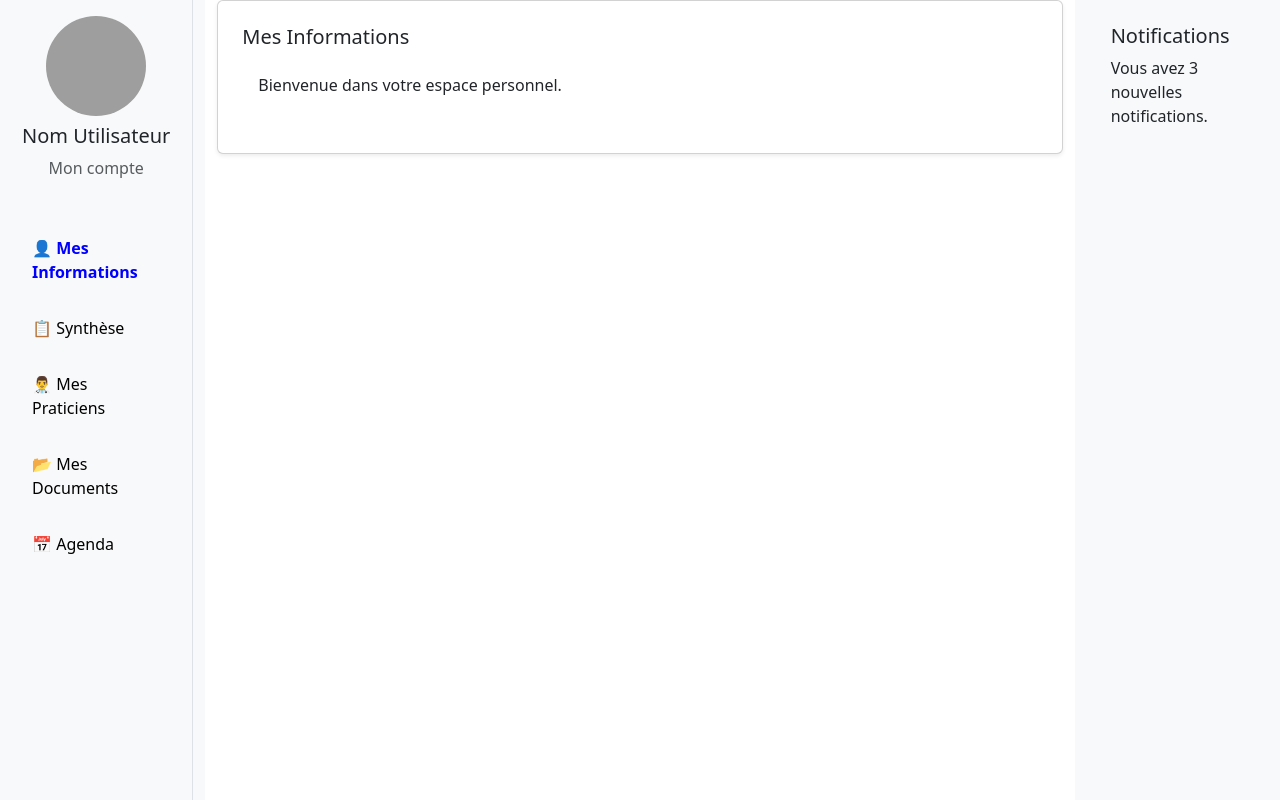
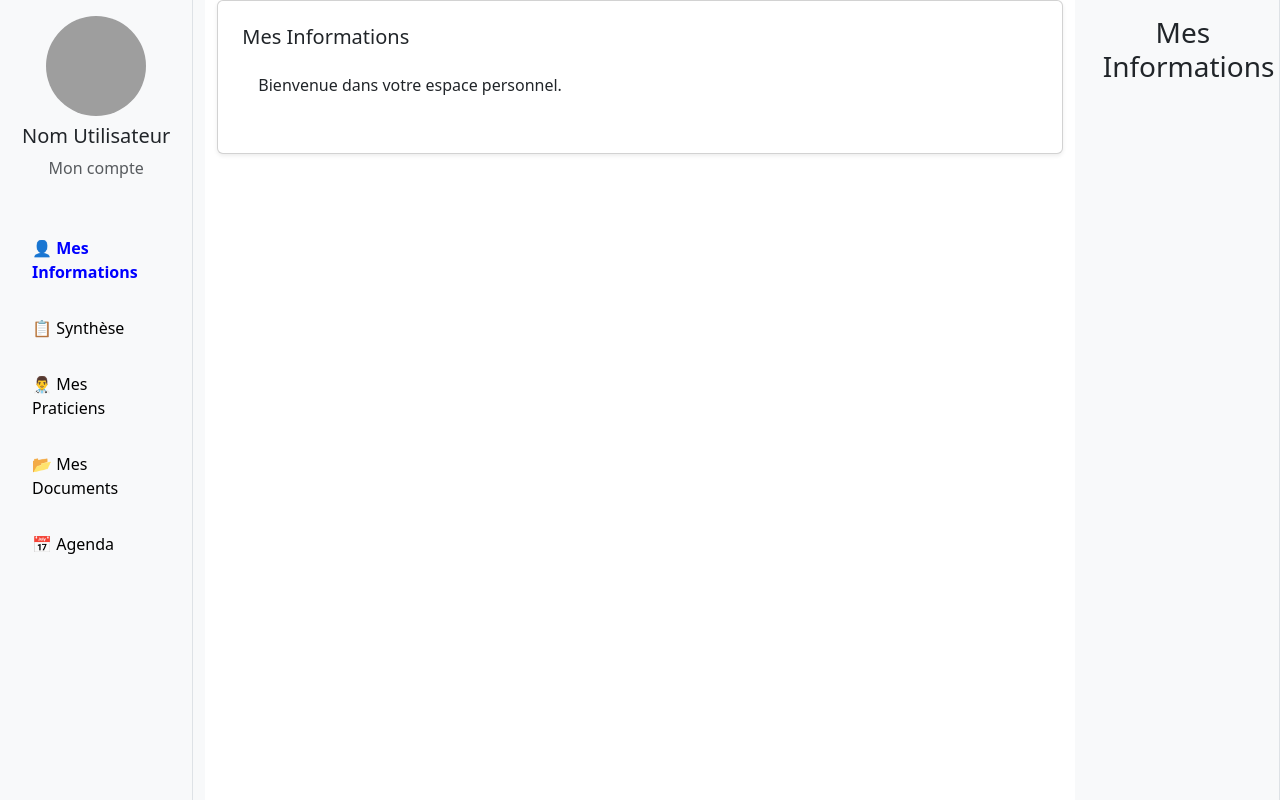
Before and after one commit to nonotor67/hhc-2025, a React (Vite) app in the folder neurocare-v2/: page /patients/informations in a window 1280 px wide. Built offline with nearby package versions, Linux system fonts and the light colour scheme; grey boxes are pictures that could not be loaded.

Commit message:
edit sidebar

```diff
--- a/neurocare-v2/src/Layout.tsx
+++ b/neurocare-v2/src/Layout.tsx
@@ -1,6 +1,7 @@
 import React from "react";
 import { Container, Row, Col } from "react-bootstrap";
-import Sidebar from "./components/Sidebar";
+import PatientLeftSidebar from "./components/PatientLeftSidebar";
+import PatientRightSidebar from "./components/PatientRightSidebar";
 import { Outlet } from "react-router-dom";
 
 const Layout: React.FC = () => {
@@ -8,16 +9,13 @@ const Layout: React.FC = () => {
     <Container fluid className="p-0">
       <Row>
         <Col xs={2} className="bg-light sidebar">
-          <Sidebar />
+          <PatientLeftSidebar />
         </Col>
         <Col xs={8} className="content">
           <Outlet />
         </Col>
         <Col xs={2} className="bg-light sidebar">
-          <div className="p-4">
-            <h5>Notifications</h5>
-            <p>Vous avez 3 nouvelles notifications.</p>
-          </div>
+          <PatientRightSidebar />
         </Col>
       </Row>
     </Container>
--- a/neurocare-v2/src/components/Sidebar.tsx
+++ b/neurocare-v2/src/components/PatientLeftSidebar.tsx
@@ -2,7 +2,7 @@ import React from "react";
 import { Col, Nav } from "react-bootstrap";
 import { NavLink } from "react-router-dom";
 
-const Sidebar: React.FC = () => {
+const PatientLeftSidebar: React.FC = () => {
   const navLinks = [
     { path: "informations", label: "👤 Mes Informations" },
     { path: "synthesis", label: "📋 Synthèse" },
@@ -44,4 +44,4 @@ const Sidebar: React.FC = () => {
   );
 };
 
-export default Sidebar;
+export default PatientLeftSidebar;
--- /dev/null
+++ b/neurocare-v2/src/components/PatientRightSidebar.tsx
@@ -0,0 +1,12 @@
+import React from "react";
+import { Col } from "react-bootstrap";
+
+const PatientRightSidebar: React.FC = () => {
+  return (
+    <Col className="bg-light vh-100 d-flex flex-column p-3 border-end">
+      <h3 className="text-center mb-4">Mes Informations</h3>
+    </Col>
+  );
+};
+
+export default PatientRightSidebar;
```
